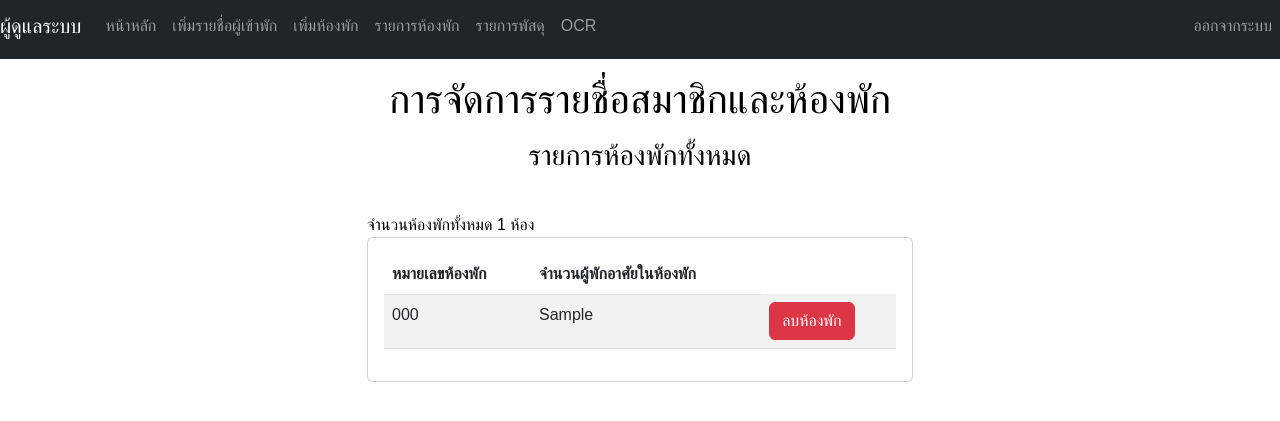
After one commit to danainan/django_project, a Django app: page /rooms-list/ in a window 1280 px wide. The commit adds this page. Shown: the top 421 px of the page. Run offline with Django 4.2, Linux system fonts and the light colour scheme; a user stored in the database is signed in; tables that the repository leaves empty hold one stand-in row (values such as "Sample post").

Commit message:
delete_room_2table_summary

```diff
--- a/project/templates/std/navbar.html
+++ b/project/templates/std/navbar.html
@@ -16,6 +16,9 @@
             <a class="nav-link h5 " href="/project/add-rooms">เพิ่มห้องพัก</a>
           </li>
           <li class="nav-item">
+            <a class="nav-link h5 " href="/project/rooms-list">รายการห้องพัก</a>
+          </li>
+          <li class="nav-item">
             <a class="nav-link h5 " href="/project/summary">รายการพัสดุ</a>
           </li>
           <li class="nav-item ml-auto">
--- /dev/null
+++ b/project/templates/std/rooms_list.html
@@ -0,0 +1,93 @@
+<!DOCTYPE html>
+<html lang="en">
+
+<head>
+    <!-- Required meta tags -->
+    <meta charset="utf-8">
+    <meta name="viewport" content="width=device-width, initial-scale=1, shrink-to-fit=no">
+
+    <!-- Bootstrap CSS -->
+    <link href="https://cdn.jsdelivr.net/npm/bootstrap@5.3.0/dist/css/bootstrap.min.css" rel="stylesheet"
+        integrity="sha384-9ndCyUaIbzAi2FUVXJi0CjmCapSmO7SnpJef0486qhLnuZ2cdeRhO02iuK6FUUVM" crossorigin="anonymous">
+    <script src="https://cdn.jsdelivr.net/npm/bootstrap@5.3.0/dist/js/bootstrap.bundle.min.js"
+        integrity="sha384-geWF76RCwLtnZ8qwWowPQNguL3RmwHVBC9FhGdlKrxdiJJigb/j/68SIy3Te4Bkz"
+        crossorigin="anonymous"></script>
+
+    <title>รายการห้องพักทั้งหมด</title>
+
+    <style>
+        body {
+            font-family: 'Poppins', sans-serif;
+            color: #000000;
+        }
+
+        h1,
+        h3 {
+            font-family: 'Poppins', sans-serif;
+            text-align: center;
+            margin: 3rem 0;
+        }
+
+        .card.bg-dark {
+            background-color: #141414;
+        }
+
+        .card.bg-dark .form-control {
+            background-color: #1d1d1d;
+            color: #fff;
+        }
+
+        .card.bg-dark label {
+            font-weight: bold;
+        }
+
+        .btn-primary {
+            background-color: #ffffff;
+            color: #080710;
+        }
+    </style>
+
+</head>
+
+<body>
+    {% include 'std/navbar.html' %}
+    <h1 class="text-center my-3">การจัดการรายชื่อสมาชิกและห้องพัก</h1>
+    <h3 class="text-center my-3">รายการห้องพักทั้งหมด</h3>
+    <br>
+    <div class="container">
+        <div class="row justify-content-center">
+            <div class="col-md-6">
+                <div>
+                    จำนวนห้องพักทั้งหมด {{ rooms|length }} ห้อง
+                </div>
+                <div class="card">
+                    <div class="card-body">
+                        <table class="table table-striped">
+                            <thead>
+                                <tr>
+                                    <th>หมายเลขห้องพัก</th>
+                                    <th>จำนวนผู้พักอาศัยในห้องพัก</th>
+                                </tr>
+                            </thead>
+                            <tbody>
+                                {% for room in rooms %}
+                                <tr>
+                                    <td>{{ room.room_number }}</td>
+                                    <td>{{ room.room_capacity }}</td>
+                                    <td>
+                                        <form action="{% url 'delete_room' room.id %}" method="post">
+                                            {% csrf_token %}
+                                            <button type="submit" class="btn btn-danger md-sm">ลบห้องพัก</button>
+                                        </form>
+                                    </td>
+                                </tr>
+                                {% endfor %}
+                            </tbody>
+                        </table>
+                    </div>
+                </div>
+            </div>
+        </div>
+    </div>
+</body>
+</html>
--- a/project/urls.py
+++ b/project/urls.py
@@ -12,5 +12,7 @@ urlpatterns = [
     path("login/", login, name="login"),
     path("logout/", logout),
     path("add-rooms/", room_add),
+    path("rooms-list/", rooms_list, name="rooms_list"),
+    path("delete-room/<int:room_id>", delete_room, name="delete_room"),
     path("summary/", summary),
 ]
--- a/project/views.py
+++ b/project/views.py
@@ -1,4 +1,4 @@
-from django.shortcuts import render,redirect
+from django.shortcuts import render,redirect,get_object_or_404
 from .models import Users
 from django.contrib.auth.models import User
 from .models import Rooms
@@ -13,13 +13,11 @@ from ocr.models import Document
 
 @login_required(login_url='/login/')
 def summary(request):
-
     if request.method == 'GET' and 'search' in request.GET:
         search_query = request.GET.get('search')
         if not search_query:
             messages.warning(request, 'กรุณากรอกข้อมูลที่ถูกต้องเช่น ชื่อ-นามสกุล หรือ หมายเลขห้องพัก')
             documents = Document.objects.all().order_by('room_num')
-
         else:
             documents = Document.objects.filter(
                 Q(firstname__icontains=search_query) |
@@ -29,11 +27,19 @@ def summary(request):
     else:
         documents = Document.objects.all().order_by('room_num')
 
+    received_documents = [doc for doc in documents if doc.status == 'รับแล้ว']
 
+    documents = [doc for doc in documents if doc not in received_documents]
 
+    if request.method == 'POST':
+        for document in documents:
+            status = request.POST.get(f"status_{document.pk}", None)
+            if status in ['รับแล้ว', 'ยังไม่ได้รับ']:
+                document.status = status
+                document.save()
 
+    return render(request, 'std/summary.html', {'documents': documents, 'received_documents': received_documents})
 
-    return render(request, 'std/summary.html' ,{'documents': documents})
 
 def index(request):
     return render(request, 'std/index.html')
@@ -196,3 +202,21 @@ def room_add(request):
             return redirect("/project/home")
 
     return render(request, 'std/add_room.html', {})
+
+
+
+@login_required(login_url='/login/')
+def rooms_list(request):
+    rooms = Rooms.objects.all()
+    return render(request, 'std/rooms_list.html', {'rooms': rooms})
+
+
+
+def delete_room(request, room_id):
+    room = get_object_or_404(Rooms, id=room_id)
+
+    if request.method == 'POST':
+        room.delete()
+        return redirect('rooms_list')
+
+    return render(request, 'std/delete_room.html', {'room': room})
```
Also changed, not shown: project/templates/std/summary.html (+37 -9 lines), ocr/media/capture.jpg.
